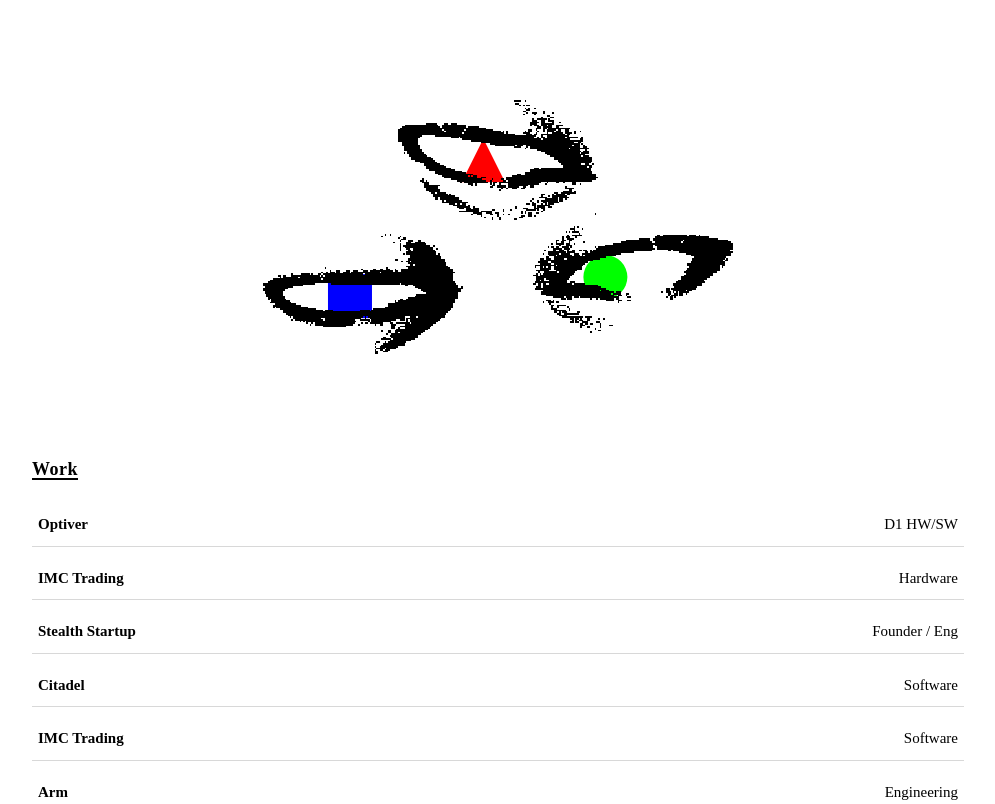
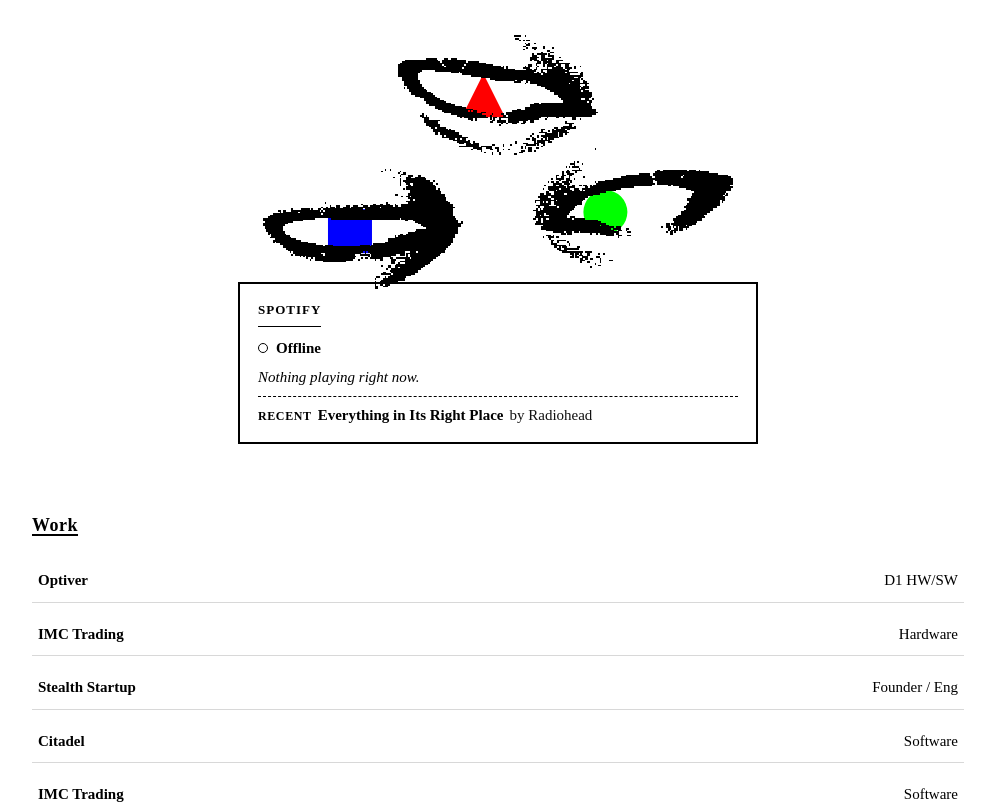
Before and after one commit to dkasabovn/portfolio, a SvelteKit app: page / in a window 1280 px wide. Shown: the top 804 px of the page, without its empty margins (142-1137 px from the left). Built offline with nearby package versions, Linux system fonts and the light colour scheme; no server answers.

Commit message:
Call Spotify API for status

```diff
--- a/src/app.css
+++ b/src/app.css
@@ -46,6 +46,8 @@ a:hover {
         align-items: center;
         padding-bottom: 20px;
         min-height: 360px;
+        flex-direction: column;
+        gap: 24px;
 }
 
 .intro {
@@ -319,6 +321,81 @@ h1 {
         clip-path: polygon(50% 0%, 0 100%, 100% 100%);
 }
 
+.spotify-status {
+        width: 100%;
+        max-width: 520px;
+        border: var(--border);
+        padding: 16px 18px;
+        display: flex;
+        flex-direction: column;
+        gap: 10px;
+        background: var(--bg);
+}
+
+.spotify-label {
+        font-size: 13px;
+        letter-spacing: 1px;
+        text-transform: uppercase;
+        font-weight: 700;
+        border-bottom: 1px solid var(--text);
+        padding-bottom: 6px;
+        width: fit-content;
+}
+
+.spotify-body {
+        display: flex;
+        flex-direction: column;
+        gap: 8px;
+}
+
+.status-line {
+        display: inline-flex;
+        align-items: center;
+        gap: 8px;
+        font-weight: 600;
+}
+
+.status-dot {
+        width: 10px;
+        height: 10px;
+        border-radius: 50%;
+        border: 1.5px solid var(--text);
+        background: var(--bg);
+        display: inline-block;
+}
+
+.track-line {
+        display: flex;
+        align-items: baseline;
+        gap: 6px;
+        font-size: 15px;
+        line-height: 1.4;
+}
+
+.track-label {
+        font-weight: 700;
+        text-transform: uppercase;
+        letter-spacing: 0.6px;
+        font-size: 12px;
+}
+
+.track-title {
+        font-weight: 700;
+}
+
+.track-artist {
+        color: #111;
+}
+
+.track-line.idle {
+        font-style: italic;
+}
+
+.track-line.recent {
+        border-top: 1px dashed var(--text);
+        padding-top: 8px;
+}
+
 @media (max-width: 760px) {
 	.page {
 		padding: 32px 18px 48px;
--- a/src/routes/+page.svelte
+++ b/src/routes/+page.svelte
@@ -9,8 +9,15 @@
                 slug: string;
         };
 
+        type SpotifyStatus = {
+                status: string;
+                nowPlaying: { title: string; artist: string } | null;
+                recentTrack: { title: string; artist: string } | null;
+        };
+
         let { data } = $props();
         const posts: Post[] = data.posts;
+        const spotify: SpotifyStatus | null = data.spotify ?? null;
 
 	type EyeConfig = {
 		id: number;
@@ -74,6 +81,40 @@
                                 />
                         {/each}
                 </div>
+
+                <div class="spotify-status">
+                        <div class="spotify-label">Spotify</div>
+                        {#if spotify}
+                                <div class="spotify-body">
+                                        <div class="status-line">
+                                                <span class="status-dot"></span>
+                                                <span class="status-text">{spotify.status}</span>
+                                        </div>
+
+                                        {#if spotify.nowPlaying}
+                                                <div class="track-line">
+                                                        <span class="track-label">Now playing</span>
+                                                        <span class="track-title">{spotify.nowPlaying.title}</span>
+                                                        <span class="track-artist">by {spotify.nowPlaying.artist}</span>
+                                                </div>
+                                        {:else}
+                                                <div class="track-line idle">Nothing playing right now.</div>
+                                        {/if}
+
+                                        {#if spotify.recentTrack}
+                                                <div class="track-line recent">
+                                                        <span class="track-label">Recent</span>
+                                                        <span class="track-title">{spotify.recentTrack.title}</span>
+                                                        <span class="track-artist">by {spotify.recentTrack.artist}</span>
+                                                </div>
+                                        {/if}
+                                </div>
+                        {:else}
+                                <div class="spotify-body">
+                                        <div class="track-line idle">Spotify status unavailable.</div>
+                                </div>
+                        {/if}
+                </div>
         </header>
 
 	<section class="section">
--- a/src/routes/+page.ts
+++ b/src/routes/+page.ts
@@ -5,6 +5,12 @@ type PostMeta = {
         date: string;
         summary: string;
         slug: string;
+};
+
+type SpotifyStatus = {
+        status: string;
+        nowPlaying: { title: string; artist: string } | null;
+        recentTrack: { title: string; artist: string } | null;
 };
 
 const postFiles = import.meta.glob('./blog/*/+page.svx', { eager: true });
@@ -20,6 +26,17 @@ const posts: PostMeta[] = Object.entries(postFiles)
         })
         .sort((a, b) => new Date(b.date).getTime() - new Date(a.date).getTime());
 
-export const load: PageLoad = () => {
-	return { posts };
+export const load: PageLoad = async ({ fetch }) => {
+        let spotify: SpotifyStatus | null = null;
+
+        try {
+                const res = await fetch('/api/spotify');
+                if (res.ok) {
+                        spotify = (await res.json()) as SpotifyStatus;
+                }
+        } catch (error) {
+                console.error('Failed to load Spotify status', error);
+        }
+
+        return { posts, spotify };
 };
--- /dev/null
+++ b/src/routes/api/spotify/+server.ts
@@ -0,0 +1,153 @@
+import { env } from '$env/dynamic/private';
+import { json } from '@sveltejs/kit';
+import type { RequestHandler } from './$types';
+
+declare const Buffer: {
+        from: (input: string, encoding?: string) => { toString: (encoding: string) => string };
+};
+
+type Track = {
+        title: string;
+        artist: string;
+};
+
+const fallbackResponse = {
+        status: 'Offline',
+        nowPlaying: null as Track | null,
+        recentTrack: {
+                title: 'Everything in Its Right Place',
+                artist: 'Radiohead'
+        }
+};
+
+const getAccessToken = async () => {
+        const clientId = env.SPOTIFY_CLIENT_ID;
+        const clientSecret = env.SPOTIFY_CLIENT_SECRET;
+        const refreshToken = env.SPOTIFY_REFRESH_TOKEN;
+
+        if (!clientId || !clientSecret || !refreshToken) {
+                return null;
+        }
+
+        const credentials = Buffer.from(`${clientId}:${clientSecret}`).toString('base64');
+
+        const response = await fetch('https://accounts.spotify.com/api/token', {
+                method: 'POST',
+                headers: {
+                        Authorization: `Basic ${credentials}`,
+                        'Content-Type': 'application/x-www-form-urlencoded'
+                },
+                body: new URLSearchParams({
+                        grant_type: 'refresh_token',
+                        refresh_token: refreshToken
+                })
+        });
+
+        if (!response.ok) {
+                return null;
+        }
+
+        const data = (await response.json()) as { access_token?: string };
+        return data.access_token ?? null;
+};
+
+const fetchCurrentPlayback = async (accessToken: string) => {
+        const response = await fetch(
+                'https://api.spotify.com/v1/me/player/currently-playing?additional_types=track',
+                {
+                        headers: { Authorization: `Bearer ${accessToken}` }
+                }
+        );
+
+        if (response.status === 204) {
+                return null;
+        }
+
+        if (!response.ok) {
+                return null;
+        }
+
+        const data = (await response.json()) as {
+                is_playing?: boolean;
+                item?: { name?: string; artists?: { name?: string }[] };
+        };
+
+        if (!data.item) {
+                return null;
+        }
+
+        const artist =
+                data.item.artists?.map((artist) => artist.name).filter(Boolean).join(', ') ?? 'Unknown artist';
+
+        return {
+                title: data.item.name ?? 'Unknown track',
+                artist
+        } satisfies Track;
+};
+
+const fetchRecentTrack = async (accessToken: string) => {
+        const response = await fetch('https://api.spotify.com/v1/me/player/recently-played?limit=1', {
+                headers: { Authorization: `Bearer ${accessToken}` }
+        });
+
+        if (!response.ok) {
+                return null;
+        }
+
+        const data = (await response.json()) as {
+                items?: { track?: { name?: string; artists?: { name?: string }[] } }[];
+        };
+
+        const track = data.items?.[0]?.track;
+
+        if (!track) {
+                return null;
+        }
+
+        const artist =
+                track.artists?.map((artist) => artist.name).filter(Boolean).join(', ') ?? 'Unknown artist';
+
+        return {
+                title: track.name ?? 'Unknown track',
+                artist
+        } satisfies Track;
+};
+
+export const GET: RequestHandler = async () => {
+        try {
+                const accessToken = await getAccessToken();
+
+                if (!accessToken) {
+                        return json(fallbackResponse, {
+                                headers: {
+                                        'cache-control': 'public, s-maxage=180, stale-while-revalidate=900'
+                                }
+                        });
+                }
+
+                const [nowPlaying, recentTrack] = await Promise.all([
+                        fetchCurrentPlayback(accessToken),
+                        fetchRecentTrack(accessToken)
+                ]);
+
+                const payload = {
+                        status: nowPlaying ? 'Listening' : 'Idle',
+                        nowPlaying,
+                        recentTrack: recentTrack ?? fallbackResponse.recentTrack
+                };
+
+                return json(payload, {
+                        headers: {
+                                'cache-control': 'public, s-maxage=180, stale-while-revalidate=900'
+                        }
+                });
+        } catch (error) {
+                console.error('Failed to load Spotify status', error);
+
+                return json(fallbackResponse, {
+                        headers: {
+                                'cache-control': 'public, s-maxage=180, stale-while-revalidate=900'
+                        }
+                });
+        }
+};
```
Lines whose indentation alone changed are shown as unchanged.
